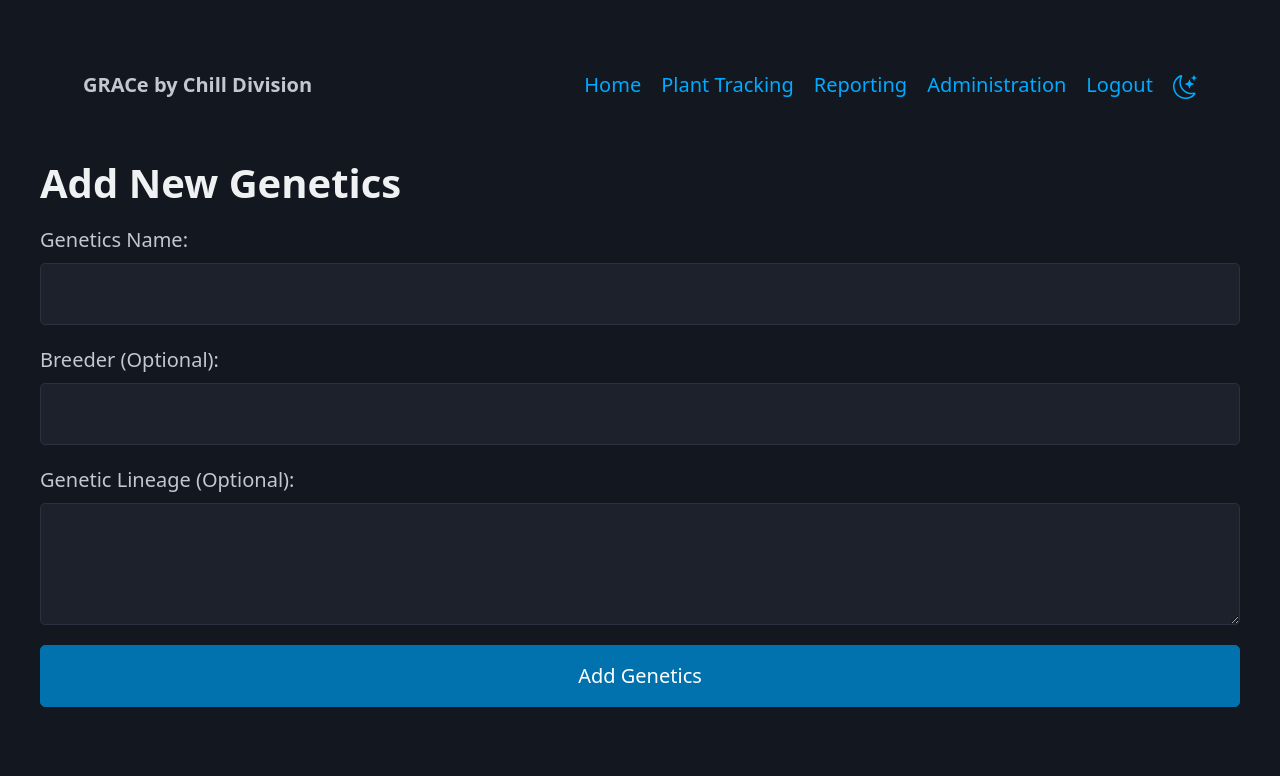
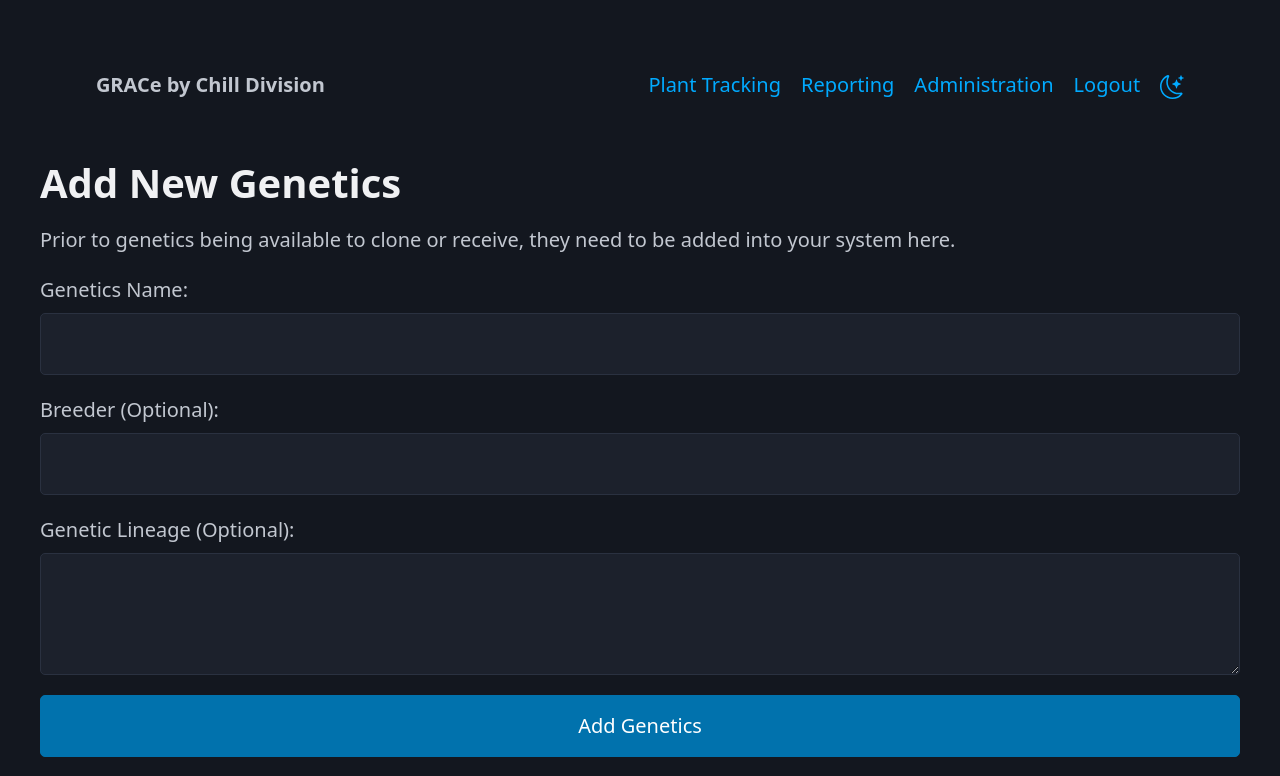
Before and after one commit to Chill-Division/GRACe, a PHP site: page /add_new_genetics.php in a window 1280 px wide. Shown: the top 776 px of the page. Run offline with PHP 8.4, Linux system fonts and the light colour scheme; a user stored in the database is signed in; some libraries are stand-ins or nearby versions.

Commit message:
Update Nav, add helper text in Add Genetics

```diff
--- a/add_new_genetics.php
+++ b/add_new_genetics.php
@@ -38,6 +38,8 @@
         <div id="statusMessage" class="status-message" style="display: none;"></div>
 
         <h1>Add New Genetics</h1>
+
+	<p>Prior to genetics being available to clone or receive, they need to be added into your system here.</p>
 
         <form id="addGeneticsForm" class="form" action="add_new_genetics.php" method="post">
             <label for="geneticsName">Genetics Name:</label>
--- a/nav.php
+++ b/nav.php
@@ -7,7 +7,6 @@
                 <span class="hamburger"></span>
             </label>
             <ul>
-                <li><a href="index.php">Home</a></li>
                 <li><a href="tracking.php">Plant Tracking</a></li>
                 <li><a href="reporting.php">Reporting</a></li>
                 <li><a href="administration.php">Administration</a></li>
```
